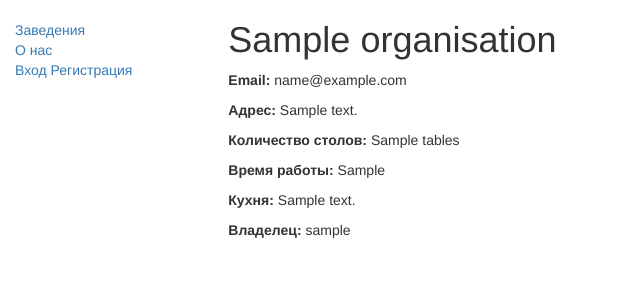
After one commit to aliquis22/projectAlpha, a Django app: template reservation/templates/reservation/org_profile.html in a window 1280 px wide. The commit adds this page. Shown: the top 300 px of the page, without its empty margins (0-640 px from the left). Run offline with Django 3.2, Linux system fonts and the light colour scheme; the template is opened without the code that fills it: most values are stand-ins (such as "Sample title", 1, 10 or a date in 2020); some libraries are stand-ins or nearby versions.

Commit message:
финальная версия в 2023

```diff
--- a/reservation/templates/reservation/base_generic.html
+++ b/reservation/templates/reservation/base_generic.html
@@ -1,7 +1,7 @@
 <!doctype html>
 <html lang="en">
   <head>
-    {% block title %}<title>Local Library</title>{% endblock %}
+    {% block title %}<title>TomskRE</title>{% endblock %}
     <meta charset="utf-8" />
     <meta name="viewport" content="width=device-width, initial-scale=1" />
     <link
@@ -23,9 +23,12 @@
             <ul class="sidebar-nav">
               <li><a href="{% url 'index' %}">Заведения</a></li>
               <li><a href="{% url 'about' %}">О нас</a></li>
-              <li><a href="{% url 'register' %}">Регистрация</a></li>
             {% if user.is_authenticated %}
-            	<a class="nav-item nav-link" href="{% url 'profile' %}">Профиль</a>
+            	<a class="nav-item nav-link" href="{% url 'profile' %}">Профиль</a><br>
+                {% if user.organisations_owned.all %}
+                <li><a href="{% url 'user_organisations' %}">Организации</a></li>
+                {% endif %}
+                <a class="nav-item nav-link" href="{% url 'reg_org' %}">Регистрация организации</a><br>
             	<a class="nav-item nav-link" href="{% url 'logout' %}">Выход</a>
           	{% else %}
             	<a class="nav-item nav-link" href="{% url 'login' %}">Вход</a>
--- /dev/null
+++ b/reservation/templates/reservation/org_profile.html
@@ -0,0 +1,14 @@
+{% extends "reservation/base_generic.html" %}
+
+{% block content %}
+    <div class="content-section">
+        <h1>{{ organisation.name }}</h1>
+        <p><strong>Email:</strong> {{ organisation.email }}</p>
+        <p><strong>Адрес:</strong> {{ organisation.address }}</p>
+        <p><strong>Количество столов:</strong> {{ organisation.tables }}</p>
+        <p><strong>Время работы:</strong> {{ organisation.working_hours }}</p>
+        <p><strong>Кухня:</strong> {{ organisation.cuisine }}</p>
+        <p><strong>Владелец:</strong> {{ organisation.owner.username }}</p>
+        <!-- Здесь можешь добавить дополнительные поля из модели Organisation -->
+    </div>
+{% endblock %}
--- a/reservation/urls.py
+++ b/reservation/urls.py
@@ -1,11 +1,13 @@
 from django.urls import path
 from . import views
-from .views import home, reservation
+from .views import home, reservation, user_organisations, org_profile
 
 
 urlpatterns = [
 	path('', views.home, name='index'),
 	path('about/', views.about, name='about'),
 	path('organisation/<int:pk>/reservation', reservation, name='reservation'),
+	path('user_organisations/', user_organisations, name='user_organisations'),
+	path('user_organisations/organisation/<int:organisation_id>', org_profile, name='org_profile'),
 
 ]
```
Also changed, not shown: reservation/templates/reservation/user_organisations.html (added, +20 -0 lines), reservation/views.py (+9 -0 lines).
